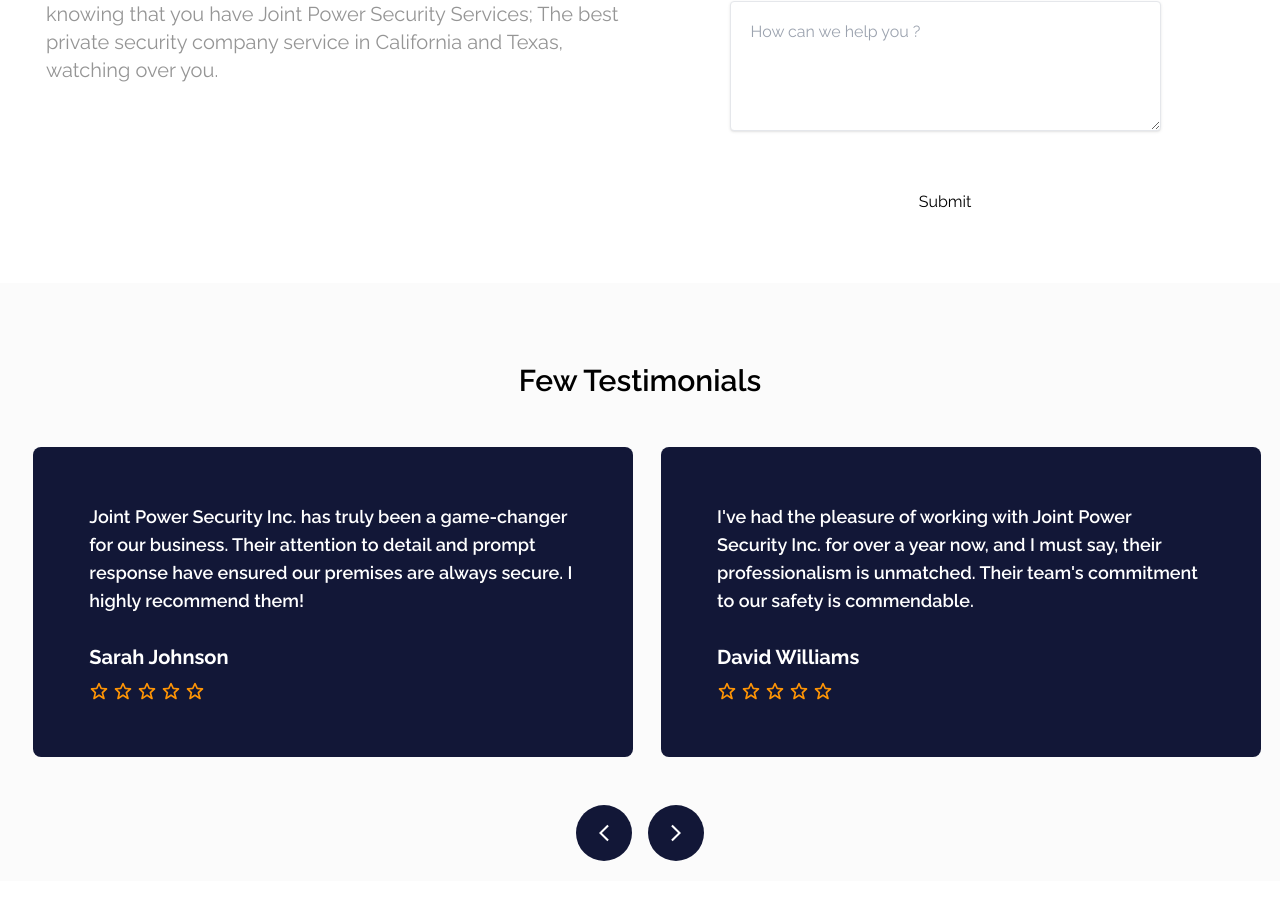
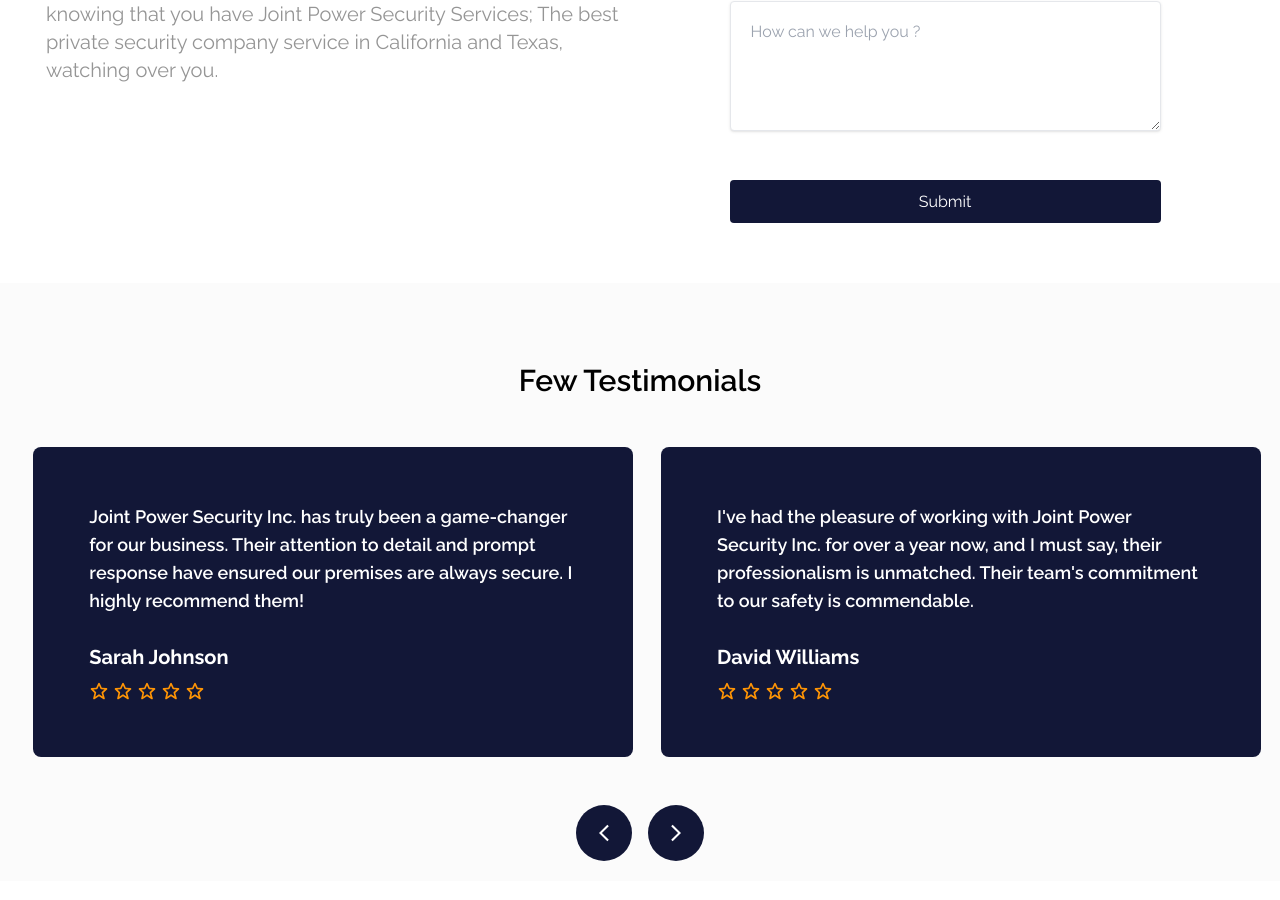
Before and after one commit to jointpower/joint_power_inc, a Next.js app: page / in a window 1280 px wide. Shown: the part 3927-4827 px from the top of the page. Built offline with nearby package versions, Linux system fonts and the light colour scheme.

Commit message:
fixed button issues

```diff
--- a/src/components/form/Form.tsx
+++ b/src/components/form/Form.tsx
@@ -174,7 +174,7 @@
               <button
                   type="submit"
                   disabled={loading}
-                  className="gap-2 w-full flex items-center justify-center py-3 text-black bg-white rounded"
+                  className="gap-2 w-full flex items-center justify-center py-3 text-white bg-normal rounded"
                 >
                  {loading ? (
                     <ImSpinner2 className="animate-spin" size={20} />
--- a/src/components/molecules/ContactDetails/ContactDetails.tsx
+++ b/src/components/molecules/ContactDetails/ContactDetails.tsx
@@ -109,7 +109,7 @@
         <button
           type="submit"
           disabled={loading}
-          className="gap-2 w-full flex items-center justify-center py-3 text-black bg-white rounded"
+          className="gap-2 w-full flex items-center justify-center py-3 text-white bg-normal rounded"
         >
           {loading ? <ImSpinner2 className="animate-spin" size={20} /> : null}
           Submit
```
